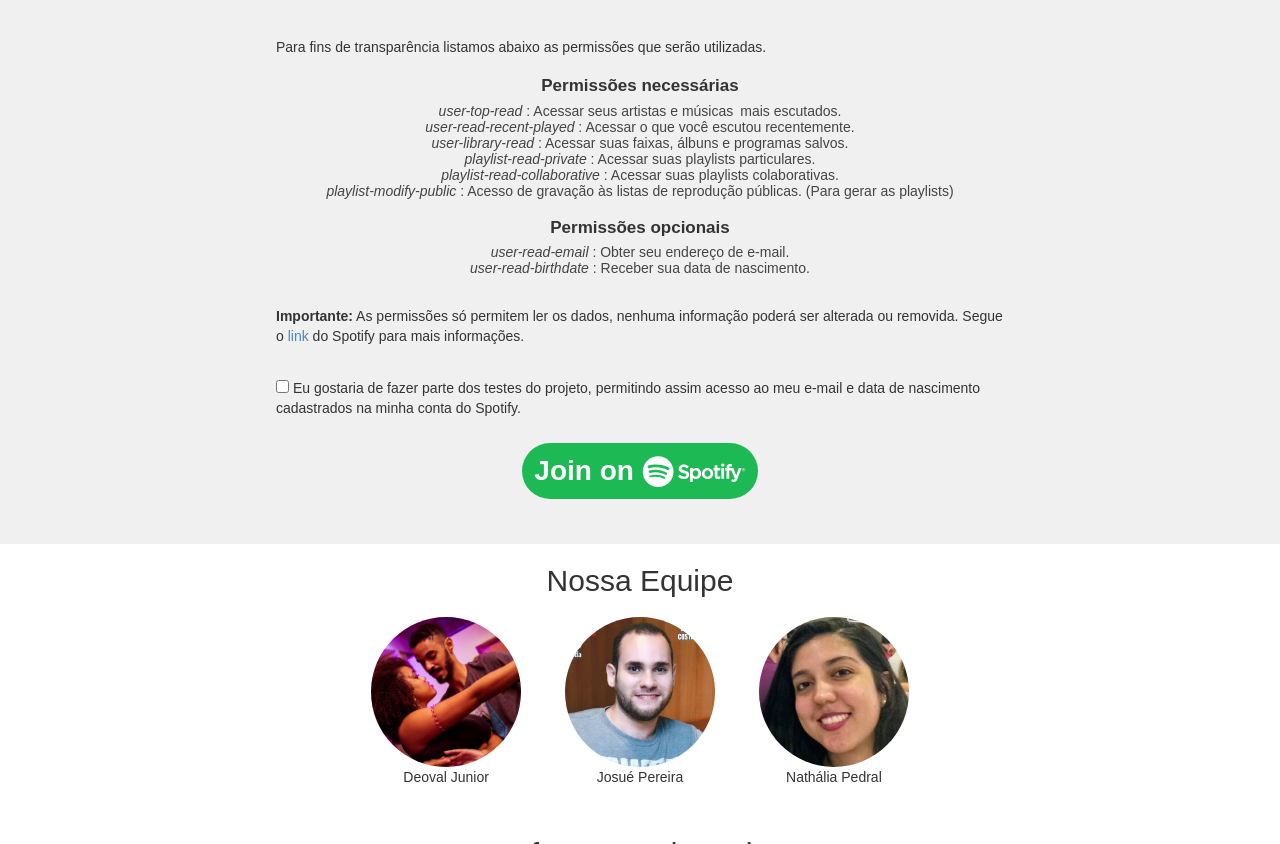
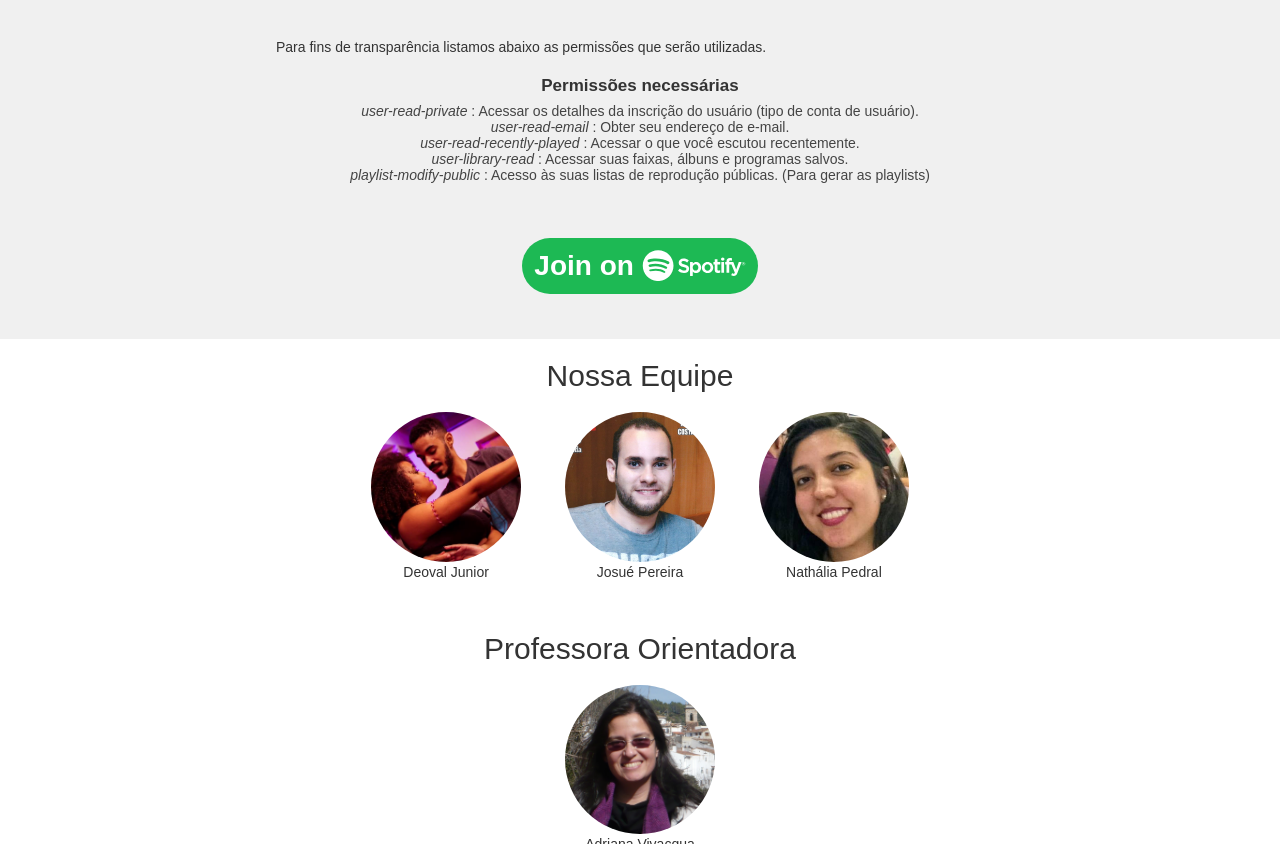
Before and after one commit to deoval/Smartbox, a website: page public/index.html in a window 1280 px wide. Shown: the part 837-1681 px from the top of the page. Drawn offline with Linux system fonts and the light colour scheme.

Commit message:
Ajustando o texto das permissões requeridas

```diff
--- a/public/index.html
+++ b/public/index.html
@@ -57,31 +57,24 @@
             <h2>Permissões necessárias</h2>
 
             <ul>
-              <li><i>user-top-read</i> :  Acessar seus artistas e músicas mais escutados.</li>
-              <li><i>user-read-recent-played</i> : Acessar o que você escutou recentemente.</li>
+              <li><i>user-read-private</i> : Acessar os detalhes da inscrição do usuário (tipo de conta de usuário).</li>
+              <li><i>user-read-email</i> : Obter seu endereço de e-mail.</li>
+              <li><i>user-read-recently-played</i> : Acessar o que você escutou recentemente.</li>
               <li><i>user-library-read</i> : Acessar suas faixas, álbuns e programas salvos.</li>
-              <li><i>playlist-read-private</i> : Acessar suas playlists particulares.</li>
-              <li><i>playlist-read-collaborative</i> :  Acessar suas playlists colaborativas.</li>
-              <li><i>playlist-modify-public</i> :  Acesso de gravação às listas de reprodução públicas. (Para gerar as playlists)</li>
-            </ul>
-
-            <h2>Permissões opcionais</h2>
-            <ul>
-              <li><i>user-read-email</i> : Obter seu endereço de e-mail.</li>
-              <li><i>user-read-birthdate</i> : Receber sua data de nascimento.</li>
+              <li><i>playlist-modify-public</i> :  Acesso às suas listas de reprodução públicas. (Para gerar as playlists)</li>
             </ul>
           </div>
 
           <br>
 
+          <!-- Agora pode-se mexer nas playlists
           <p>
           <b>Importante:</b> As permissões só permitem ler os dados, nenhuma informação poderá ser alterada ou removida. Segue o
            <a href="https://developer.spotify.com/documentation/general/guides/scopes/">link</a> do Spotify para mais informações.
           </p>
 
           <br>
-
-          <input type="checkbox" name="permissaoAdicional" value="permiteAcesso"> Eu gostaria de fazer parte dos testes do projeto, permitindo assim acesso ao meu e-mail e data de nascimento cadastrados na minha conta do Spotify.<br>
+          -->
 
           <div class="acoes">
             <button onclick="location.href = '/login'">Join on <span id="spotify-logo"></span></button>
```
